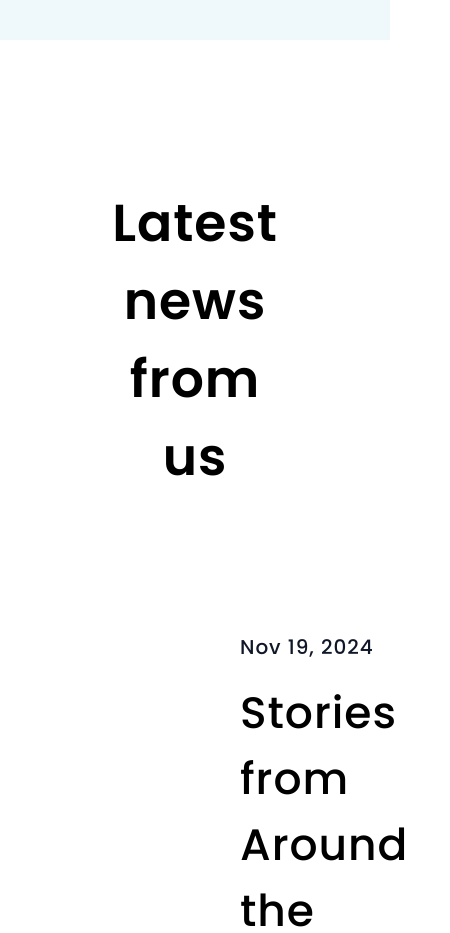
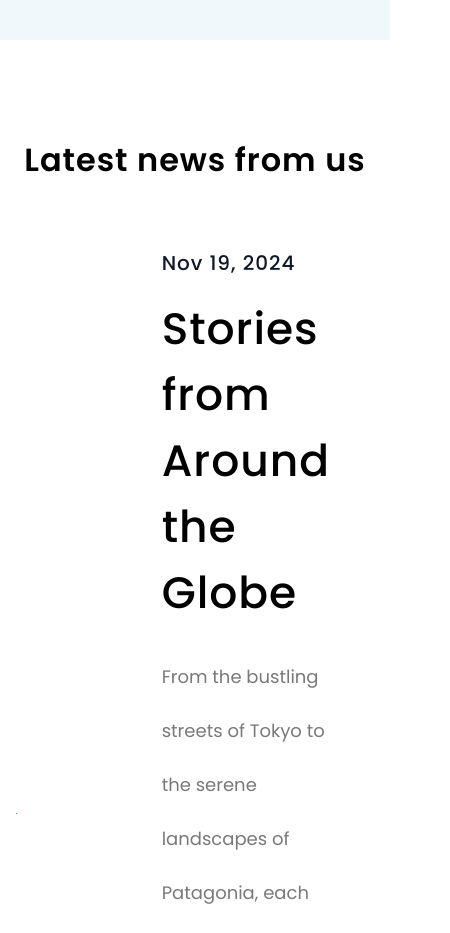
Before and after one commit to Jisap/vite-travel-agency, a React (Vite) app: page / in a window 390 px wide. Shown: the part 4700-5633 px from the top of the page, 450 px wide, since content can reach past the window. Built offline with nearby package versions, Linux system fonts and the light colour scheme.

Commit message:
News responsive

```diff
--- a/src/components/News/News.tsx
+++ b/src/components/News/News.tsx
@@ -3,13 +3,29 @@ import BlogPost from './BlogPost'
 
 const News = () => {
   return (
-    <section className='px-24 py-36'>
+    <section className='px-24 py-36
+      max-3xl:py-34 max-3xl:px-20
+      max-2xl:px-14 max-2xl:py-28
+      max-xl:px-10 max-xl:py-26
+      max-lg:px-6 max-lg:py-24
+      max-sm:px-4 max-sm:pb-12'
+    >
       <div className='m-auto max-w-389'>
-        <h2 className='tracking-6 mb-34 text-center text-[3.25rem] font-semibold'>
+        <h2 className='tracking-6 mb-34 text-center text-[3.25rem] font-semibold
+          max-3xl:text-[2.875rem] max-3xl:mb-32
+          max-2xl:mb-26 max-2xl:text-[2.625rem]
+          max-xl:mb-20 max-xl:text-[2.25rem]
+          max-md:mb-16 max-sm:text-[2rem]
+        '>
           Latest news from us
         </h2>
 
-        <ul className='flex flex-col gap-y-34'>
+        <ul className='flex flex-col gap-y-34
+          max-3xl:gap-y-32 max-2xl:gap-y-26
+          max-xl:gap-y-18
+          max-lg:items-center
+          max-sm:gap-y-24
+        '>
           {blogPosts.map((post) => (
             <BlogPost
               key={post.id}
```
